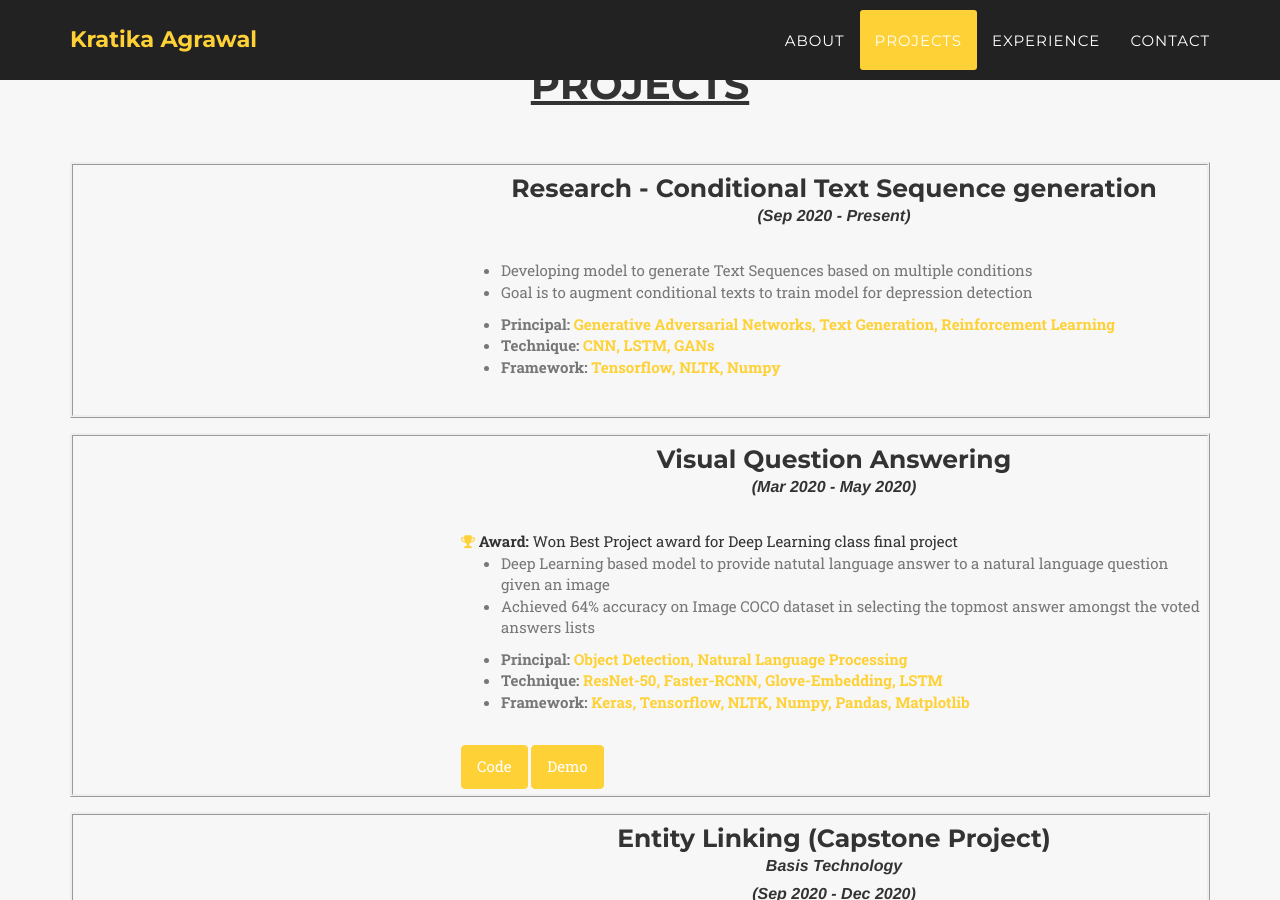
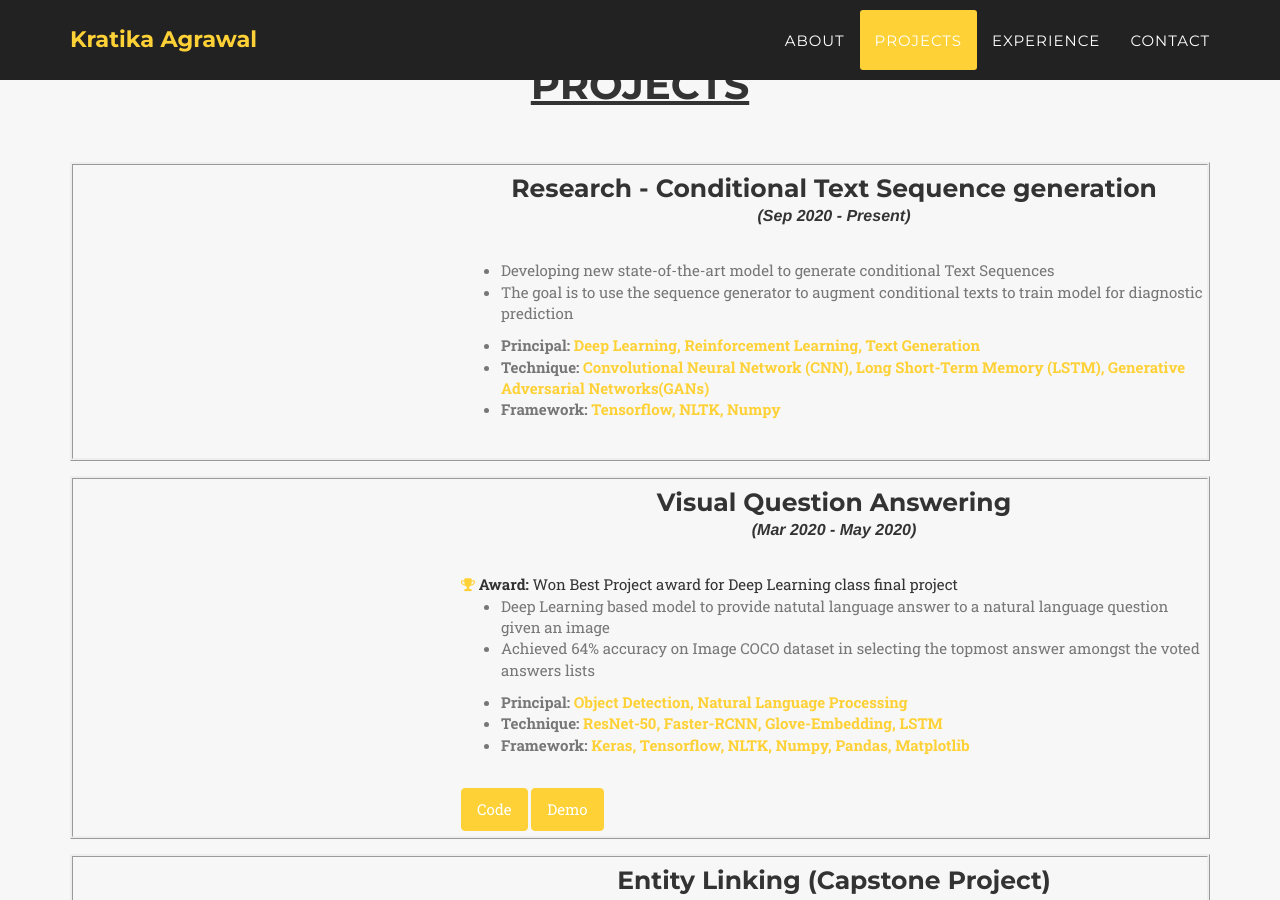
Before and after one commit to kratika1008/portfolio, a Jekyll site: the page built from _posts/2014-07-19-project-0.markdown, in a window 1280 px wide and 900 px high, scrolled down 1485 px. Built offline with Jekyll 4.4.1, drawn with Linux system fonts in a browser that asks for light colours; some web fonts are replaced.

Commit message:
updated project details

```diff
--- a/_posts/2014-07-19-project-0.markdown
+++ b/_posts/2014-07-19-project-0.markdown
@@ -1,7 +1,7 @@
 ---
 title: Research - Conditional Text Sequence generation
-subtitle: Developing model to generate Text Sequences based on multiple conditions
-result: Goal is to augment conditional texts to train model for depression detection
+subtitle: Developing new state-of-the-art model to generate conditional Text Sequences
+result: The goal is to use the sequence generator to augment conditional texts to train model for diagnostic prediction
 layout: default
 modal-id: 0
 date: 2014-07-19
@@ -9,9 +9,9 @@ img: dr.png
 thumbnail: dr-thumbnail.png
 alt: DR-image-alt
 project-date: Sep 2020 - Present
-technique: CNN, LSTM, GANs
+technique: Convolutional Neural Network (CNN), Long Short-Term Memory (LSTM), Generative Adversarial Networks(GANs)
 framework: Tensorflow, NLTK, Numpy
-principal: Generative Adversarial Networks, Text Generation, Reinforcement Learning
-description: <ul> <li>Augmenting conditional text sequences for detecting depression using Reinforcement Learning, Recurrent Neural Network and Generative Adversarial Networks</li> <li>Continuously doing literature review, exploring and evaluating related work in the field of sequence generation</li> <li>Developing advanced model to generate sequences based on added condition</li> </ul> <br>
+principal: Deep Learning, Reinforcement Learning, Text Generation
+description: <ul> <li>Developing new state-of-the-art model to generate conditional text sequences using Reinforcement Learning, Recurrent Neural Network and Generative Adversarial Networks</li> <li>The goal of the project is to use the sequence generator to augment conditional text sentences to train model for diagnostic prediction</li> <li>Continuously doing literature review and evaluating related work in the field of sequence generation</li> </ul> <br>
 
 ---
```
